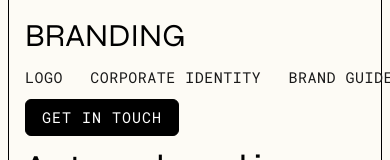
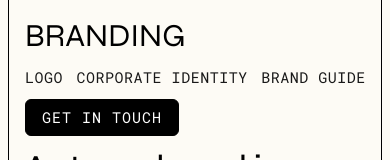
Before and after one commit to taodemy/website, a Next.js app: page /services in a window 390 px wide. Shown: the part 463-623 px from the top of the page. Built offline with nearby package versions, Linux system fonts and the light colour scheme.

Commit message:
change link gap

```diff
--- a/components/ServicePage/ServicesItem.module.css
+++ b/components/ServicePage/ServicesItem.module.css
@@ -118,6 +118,7 @@
 
   .services_left__link {
     margin-top: 4%;
+    gap: 2%;
   }
 
   .service_right__info {
```
